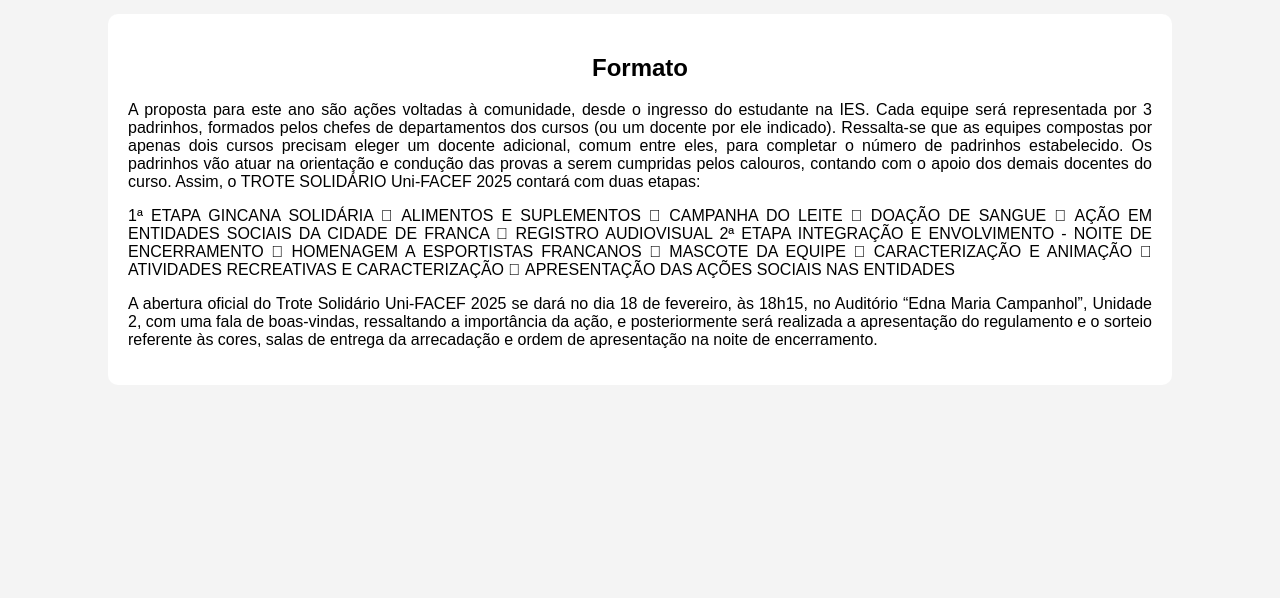
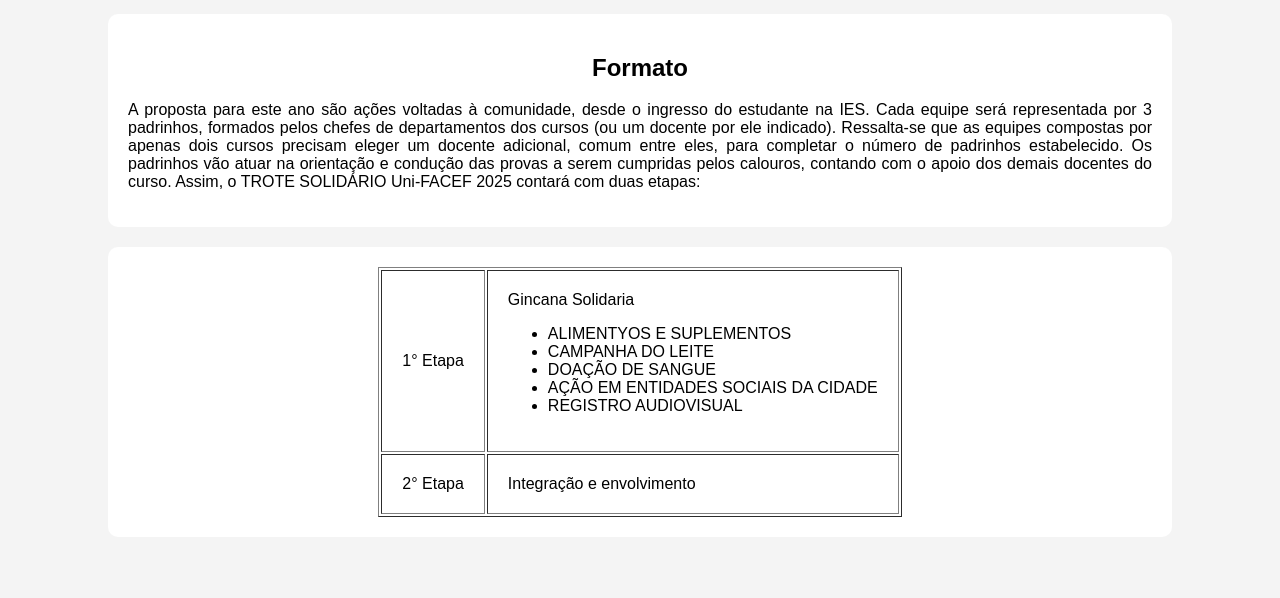
Before and after one commit to PedroHenriqueDelBianco/ProgComp1---Main, a plain HTML site: page Progcomp1-main/trote/formato.html in a window 1280 px wide. Shown: the part 202-800 px from the top of the page. Drawn offline with Linux system fonts and the light colour scheme.

Commit message:
ProgComp1---Main

```diff
--- a/Progcomp1-main/trote/css/styles.css
+++ b/Progcomp1-main/trote/css/styles.css
@@ -9,7 +9,7 @@
 }
 
 header{
-    background: #28a745;
+    background: #582399;
     color: white;
     padding: 15px 0;
     font-size: 24px;
@@ -17,7 +17,7 @@
 }
 
 nav {
-    background-color: #007bff;
+    background-color: #522679;
     padding: 10px;
     display: flex;
     justify-content: space-between;
@@ -34,7 +34,7 @@
     text-decoration: none;
     padding: 10px 15px;
     font-size: 18px;
-    background: #005663;
+    background: #7f5b96;
     border-radius: 5px;
 
 
@@ -62,3 +62,14 @@
 h2 {
     text-align: center;
 }
+table tr td { /* se nn colocar o "table tr" o td seria aplicado em todos os tds q ele encontrasse */
+    padding: 20px;
+}
+table {
+    margin: 0 auto; /*esp. externo de 0 acima e abaixo automatico esquerda e direita*/
+}
+.campos {
+    margin: 20px;
+    border: 1px solidblack;
+
+}
--- a/Progcomp1-main/trote/formato.html
+++ b/Progcomp1-main/trote/formato.html
@@ -33,25 +33,27 @@
             estabelecido. Os padrinhos vão atuar na orientação e condução das provas a serem
             cumpridas pelos calouros, contando com o apoio dos demais docentes do curso.
             Assim, o TROTE SOLIDÁRIO Uni-FACEF 2025 contará com duas etapas:</p>
-        <P>1ª ETAPA
-            GINCANA SOLIDÁRIA
-             ALIMENTOS E SUPLEMENTOS
-             CAMPANHA DO LEITE
-             DOAÇÃO DE SANGUE
-             AÇÃO EM ENTIDADES SOCIAIS DA CIDADE DE FRANCA
-             REGISTRO AUDIOVISUAL
-            2ª ETAPA
-            INTEGRAÇÃO E ENVOLVIMENTO - NOITE DE ENCERRAMENTO
-             HOMENAGEM A ESPORTISTAS FRANCANOS
-             MASCOTE DA EQUIPE
-             CARACTERIZAÇÃO E ANIMAÇÃO
-             ATIVIDADES RECREATIVAS E CARACTERIZAÇÃO
-             APRESENTAÇÃO DAS AÇÕES SOCIAIS NAS ENTIDADES</P>
-        <p>A abertura oficial do Trote Solidário Uni-FACEF 2025 se dará no dia 18 de
-            fevereiro, às 18h15, no Auditório “Edna Maria Campanhol”, Unidade 2, com uma fala
-            de boas-vindas, ressaltando a importância da ação, e posteriormente será realizada a
-            apresentação do regulamento e o sorteio referente às cores, salas de entrega da
-            arrecadação e ordem de apresentação na noite de encerramento.</p>
+    </div>
+    <div class="container">
+            <table border="1">
+            <tr>
+                    <td> 1° Etapa </td>
+                    <td>
+                        Gincana Solidaria
+                        <ul>
+                            <li> ALIMENTYOS E SUPLEMENTOS </li>
+                            <li> CAMPANHA DO LEITE </li>
+                            <li> DOAÇÃO DE SANGUE </li>
+                            <li> AÇÃO EM ENTIDADES SOCIAIS DA CIDADE </li>
+                            <li> REGISTRO AUDIOVISUAL </li>
+                        </ul>
+                    </td>
+            </tr>
+            <tr>
+                    <td> 2° Etapa </td>
+                    <td> Integração e envolvimento </td>
+            </tr>
+            </table>
     </div>
 
 </body>
```
Also changed, not shown: Progcomp1-main/trote/calculadoras.html (+30 -4 lines), Progcomp1-main/trote/js/scripts.js (added, +21 -0 lines), 1 other file.
